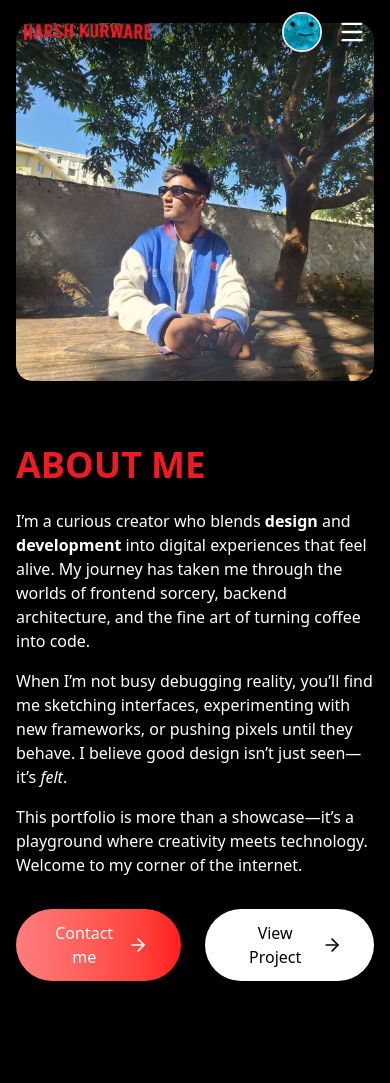
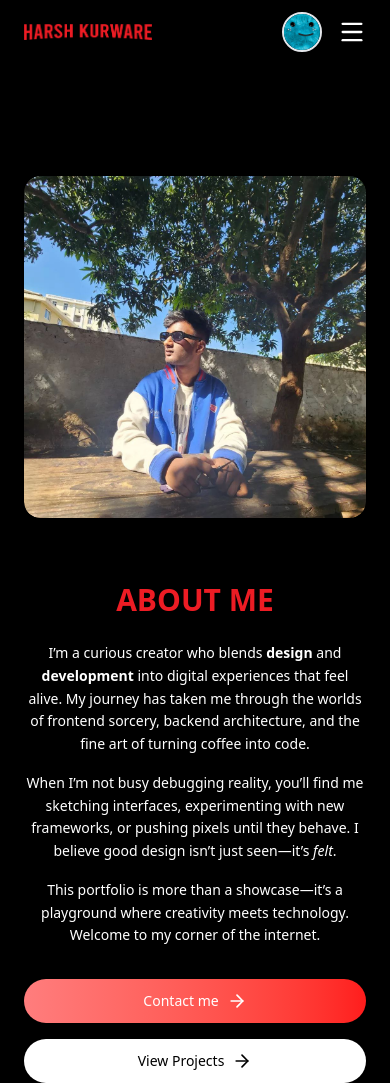
Before and after one commit to vincentdkafka/HarshKurware-Portfolio, a Next.js app: page /about in a window 390 px wide. Before the commit the page ends 981 px from the top, so only its background shows below. Built offline with nearby package versions, Linux system fonts and the light colour scheme.

Commit message:
added button responsive

```diff
--- a/app/(jobs)/about/page.jsx
+++ b/app/(jobs)/about/page.jsx
@@ -1,50 +1,68 @@
-import { Button } from "@/components/ui/button";
 import Link from "next/link";
 import React from "react";
 
 const page = () => {
   return (
     <>
-      <section className="flex flex-col px-36 md:flex-row h-screen w-screen items-center justify-center gap-10 max-md:px-4 bg-black">
-        <div className="relative shadow-2xl rounded-2xl overflow-hidden shrink-0">
+      <section
+        className="flex flex-col md:flex-row items-center justify-center gap-10 bg-black text-white
+        w-full min-h-screen px-6 sm:px-12 md:px-24 lg:px-36
+        pt-24 md:pt-0 overflow-hidden"
+      >
+        {/* Image */}
+        <div className="relative shadow-2xl rounded-2xl overflow-hidden shrink-0 w-full md:w-auto">
           <img
-            className=" object-cover rounded-2xl"
+            className="object-cover rounded-2xl w-full h-auto max-w-[600px]"
             src="myphoto.jpg"
-            alt=""
+            alt="Profile photo"
             width={600}
             height={300}
           />
         </div>
-        <div className="text-white">
-          <h1 className="text-4xl text-[#ED1C24] py-6 uppercase font-bold">About Me</h1>
 
-          <p>
+        {/* Text content */}
+        <div className="max-w-xl text-center md:text-left">
+          <h1 className="text-3xl sm:text-4xl text-[#ED1C24] py-6 uppercase font-bold">
+            About Me
+          </h1>
+
+          <p className="text-sm sm:text-base leading-relaxed">
             I’m a curious creator who blends{" "}
-            <span className="font-semibold">design</span> and
-            <span className="font-semibold"> development</span> into digital
+            <span className="font-semibold">design</span> and{" "}
+            <span className="font-semibold">development</span> into digital
             experiences that feel alive. My journey has taken me through the
             worlds of frontend sorcery, backend architecture, and the fine art
             of turning coffee into code.
           </p>
-          <p className="py-4">
+
+          <p className="py-4 text-sm sm:text-base leading-relaxed">
             When I’m not busy debugging reality, you’ll find me sketching
             interfaces, experimenting with new frameworks, or pushing pixels
             until they behave. I believe good design isn’t just seen—it’s{" "}
             <span className="italic">felt</span>.
           </p>
-          <p>
+
+          <p className="text-sm sm:text-base leading-relaxed">
             This portfolio is more than a showcase—it’s a playground where
             creativity meets technology. Welcome to my corner of the internet.
           </p>
 
-          <div className="flex gap-6">
-            <Link href="contact">
-              <button className="flex items-center gap-2 mt-8 hover:-translate-y-0.5 transition bg-gradient-to-r from-[#ff7d7d] to-[#ff1c1c] py-3 px-8 rounded-full text-white">
+          {/* Buttons */}
+          <div className="flex flex-col sm:flex-row items-center justify-center md:justify-start gap-4 sm:gap-6 mt-8 w-full">
+            <Link href="/contact" className="w-full sm:w-auto">
+              <button
+                className="flex items-center justify-center gap-2 w-full sm:w-auto
+                bg-gradient-to-r from-[#ff7d7d] to-[#ff1c1c]
+                py-3 sm:py-4 px-6 sm:px-8
+                rounded-full text-white
+                text-sm sm:text-base font-medium
+                transition-transform hover:-translate-y-0.5"
+              >
                 <span>Contact me</span>
                 <svg
                   xmlns="http://www.w3.org/2000/svg"
-                  width="24"
-                  height="24"
+                  width="20"
+                  height="20"
                   viewBox="0 0 24 24"
                   fill="none"
                   stroke="white"
@@ -58,20 +76,26 @@ const page = () => {
               </button>
             </Link>
 
-            <Link href="/projects">
-              <button className="flex items-center gap-2 mt-8 hover:-translate-y-0.5 transition bg-white py-3 px-8 rounded-full text-black">
-                <span>View Project</span>
+            <Link href="/projects" className="w-full sm:w-auto">
+              <button
+                className="flex items-center justify-center gap-2 w-full sm:w-auto
+                bg-white text-black
+                py-3 sm:py-4 px-6 sm:px-8
+                rounded-full
+                text-sm sm:text-base font-medium
+                transition-transform hover:-translate-y-0.5"
+              >
+                <span>View Projects</span>
                 <svg
                   xmlns="http://www.w3.org/2000/svg"
-                  width="24"
-                  height="24"
+                  width="20"
+                  height="20"
                   viewBox="0 0 24 24"
                   fill="none"
                   stroke="currentColor"
                   strokeWidth="2"
                   strokeLinecap="round"
                   strokeLinejoin="round"
-                  className="lucide lucide-arrow-right-icon lucide-arrow-right"
                 >
                   <path d="M5 12h14" />
                   <path d="m12 5 7 7-7 7" />
--- a/app/(jobs)/music/page.jsx
+++ b/app/(jobs)/music/page.jsx
@@ -19,32 +19,30 @@ const Music = () => {
 
     fetch("/api/spotify/albums")
       .then((res) => res.json())
-      .then((data) => {
-        setAlbums(data.items || []);
-      });
+      .then((data) => setAlbums(data.items || []));
   }, []);
 
   return (
-    <div className="bg-black text-white min-h-screen p-8 space-y-12">
-      <div className="flex justify-between">
-        {" "}
-        <h1 className="text-4xl font-bold text-red-600 mb-8">
+    <div className="bg-black text-white min-h-screen p-4 sm:p-6 md:p-8 space-y-12">
+      {/* Header */}
+      <div className="flex flex-col sm:flex-row sm:items-center sm:justify-between gap-4">
+        <h1 className="text-3xl sm:text-4xl font-bold text-red-600 text-center sm:text-left">
           My Spotify Dashboard
         </h1>
         <Link href="https://open.spotify.com/user/31ix7aup3m2rlgfa7swrgk5zbzku?si=cba611326f674fbe">
-          {" "}
-          <Button className="text-black text-xl px-8 py-6 rounded-4xl bg-green-700 mb-6 hover:bg-green-900">
+          <Button className="text-black text-lg sm:text-xl px-6 sm:px-8 py-4 sm:py-6 rounded-4xl bg-green-700 hover:bg-green-900 w-full sm:w-auto">
             View Spotify
           </Button>
         </Link>
       </div>
 
-      <div className="grid md:grid-cols-2 gap-8">
-        <div className="bg-gray-900 rounded-lg shadow-lg p-6 hover:shadow-2xl transition-shadow duration-300">
-          <h2 className="text-2xl font-semibold text-red-500 mb-4">
+      {/* Top Tracks + Artists */}
+      <div className="grid grid-cols-1 md:grid-cols-2 gap-6 md:gap-8">
+        <div className="bg-gray-900 rounded-lg shadow-lg p-4 sm:p-6 hover:shadow-2xl transition-shadow duration-300">
+          <h2 className="text-2xl font-semibold text-red-500 mb-4 text-center sm:text-left">
             Top Tracks
           </h2>
-          <ul className="space-y-2">
+          <ul className="space-y-2 text-sm sm:text-base">
             {topTracks.map((t) => (
               <li
                 key={t.id}
@@ -56,11 +54,11 @@ const Music = () => {
           </ul>
         </div>
 
-        <div className="bg-gray-900 rounded-lg shadow-lg p-6 hover:shadow-2xl transition-shadow duration-300">
-          <h2 className="text-2xl font-semibold text-red-500 mb-4">
+        <div className="bg-gray-900 rounded-lg shadow-lg p-4 sm:p-6 hover:shadow-2xl transition-shadow duration-300">
+          <h2 className="text-2xl font-semibold text-red-500 mb-4 text-center sm:text-left">
             Top Artists
           </h2>
-          <ul className="space-y-2">
+          <ul className="space-y-2 text-sm sm:text-base">
             {topArtists.map((a) => (
               <li
                 key={a.id}
@@ -73,30 +71,33 @@ const Music = () => {
         </div>
       </div>
 
-      <div className="bg-gray-900 rounded-lg shadow-lg p-6 hover:shadow-2xl transition-shadow duration-300">
-        <h2 className="text-2xl font-semibold text-red-500 mb-4">
+      {/* Albums */}
+      <div className="bg-gray-900 rounded-lg shadow-lg p-4 sm:p-6 hover:shadow-2xl transition-shadow duration-300">
+        <h2 className="text-2xl font-semibold text-red-500 mb-4 text-center sm:text-left">
           Saved Albums
         </h2>
-        <div className="grid grid-cols-2 md:grid-cols-4 lg:grid-cols-6 gap-2">
+        <div className="grid grid-cols-2 sm:grid-cols-3 md:grid-cols-4 lg:grid-cols-6 gap-4">
           {albums.map((item) => {
             const album = item.album;
             return (
               <div
                 key={album.id}
-                className="bg-gray-800 w-48 rounded-md overflow-hidden shadow-md hover:scale-105 transition-transform duration-200"
+                className="bg-gray-800 rounded-md overflow-hidden shadow-md hover:scale-105 transition-transform duration-200"
               >
                 {album.images?.[0]?.url ? (
                   <img
                     src={album.images[0].url}
                     alt={album.name}
-                    className="w-full h-40 object-cover"
+                    className="w-full h-32 sm:h-40 object-cover"
                   />
                 ) : (
-                  <div className="w-full h-40 bg-gray-700 flex items-center justify-center text-gray-400">
+                  <div className="w-full h-32 sm:h-40 bg-gray-700 flex items-center justify-center text-gray-400">
                     No Image
                   </div>
                 )}
-                <div className="p-2 text-center font-medium">{album.name}</div>
+                <div className="p-2 text-center font-medium text-sm sm:text-base truncate">
+                  {album.name}
+                </div>
               </div>
             );
           })}
```
